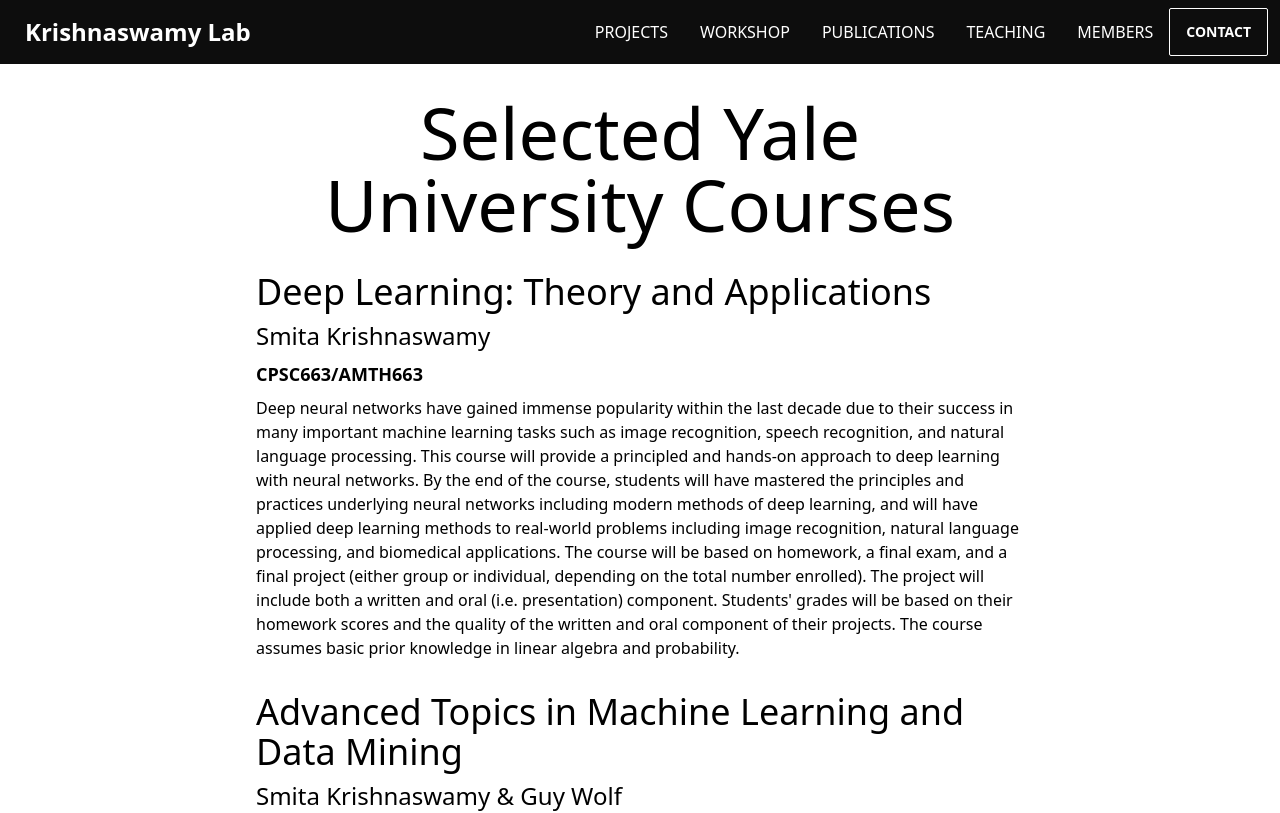
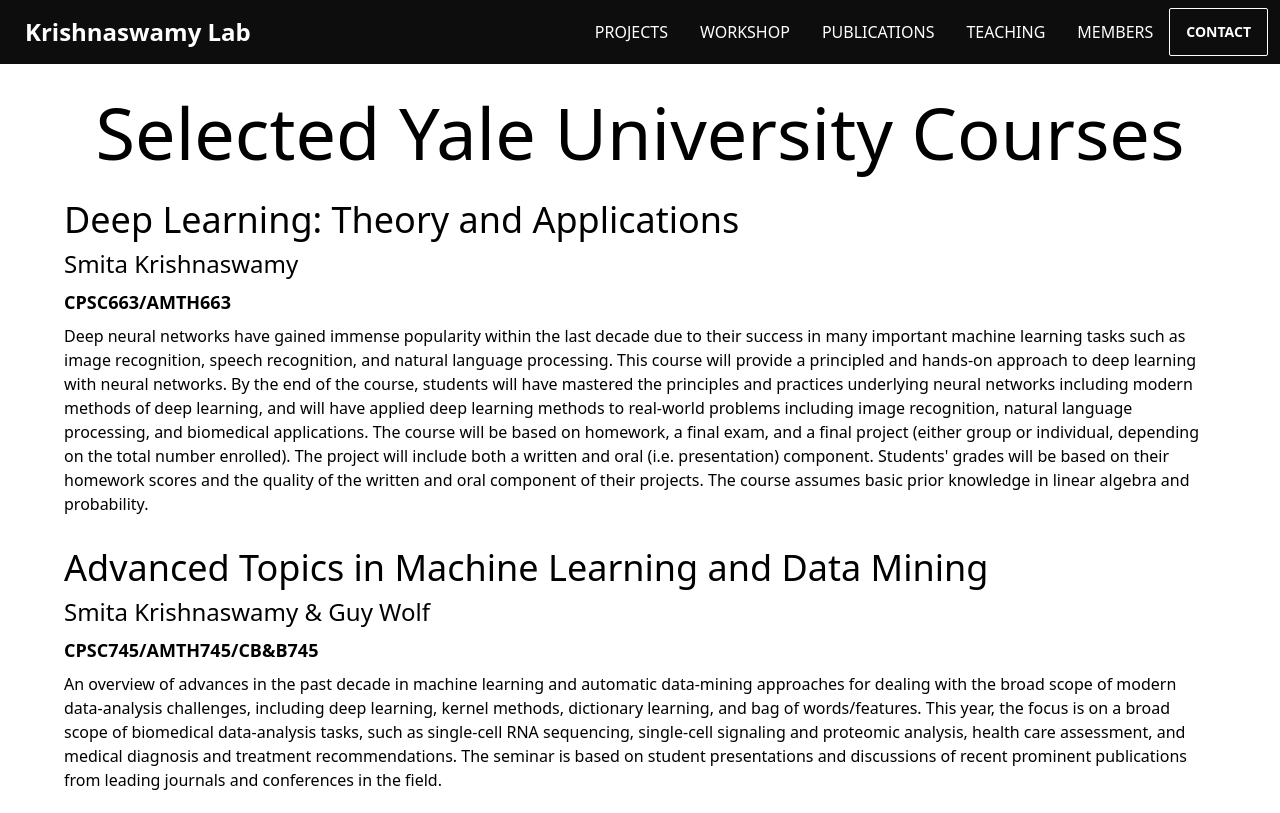
Before and after one commit to KrishnaswamyLab/krishnaswamy-lab-site, a SvelteKit app: page /teaching in a window 1280 px wide. Shown: the top 813 px of the page. Built offline with nearby package versions, Linux system fonts and the light colour scheme.

Commit message:
jelly use

```diff
--- a/src/lib/Layout/JellyContainer.svelte
+++ b/src/lib/Layout/JellyContainer.svelte
@@ -22,8 +22,8 @@
     max-width: 68rem;
 }
 </style>
-<div class="flex justify-center">
-    <div class="mx-8 w-5/6 xl:w-[72rem]">
+<div class="flex justify-center {$$props.class}">
+    <div class="mx-8 w-5/6 md:w-[48rem] xl:w-[72rem]">
         <slot>
 
         </slot>
--- a/src/lib/data/members.json
+++ b/src/lib/data/members.json
@@ -18,11 +18,11 @@
     },
     {
         "name": "Edward De Brouwer",
-        "title": null,
-        "image": null,
+        "title": "PhD",
+        "image": "/images/members/edward_de_brouwer.jpg",
         "cv": null,
         "isAlum": false,
-        "about": null
+        "about": "Edward is a post-doctoral associate at Yale university and joined the Krishnaswamy lab in April 2023. His research combines dynamical systems, geometric deep learning and causality with a strong focus on healthcare applications.\nPreviously, Edward has received his PhD in machine learning for healthcare from KU Leuven, Belgium. During his PhD, he was a visiting fellow at ETH Zürich, the University of Toronto, and MIT. He was also a summer inter at Google X and Microsoft research, where he worked on biomedical applications. He holds a Master in Financial Mathematics and in Electrical Engineering. In his free time, Edward composes music about the Anthropocene and is a part-time undergrad student in philosophy."
     },
     {
         "name": "Xingzhi Sun",
--- a/src/routes/teaching/+page.svelte
+++ b/src/routes/teaching/+page.svelte
@@ -7,10 +7,7 @@
 import Hero from '$lib/Layout/Hero.svelte';
 </script>
 <Hero></Hero>
-
-
-<div class="mt-8 flex justify-center">
-    <div class="mx-8 w-5/6 md:w-[48rem]">
+<JellyContainer class="mt-8">
     <div class="font-extralight text-7xl text-center mb-8">
         Selected Yale University Courses
     </div>
@@ -36,5 +33,4 @@
         </p>
     </div>
     {/each}
-    </div>
-</div>
+</JellyContainer>
```
Also changed, not shown: static/images/members/edward_de_brouwer.jpg (added). Lines whose indentation alone changed are shown as unchanged.
